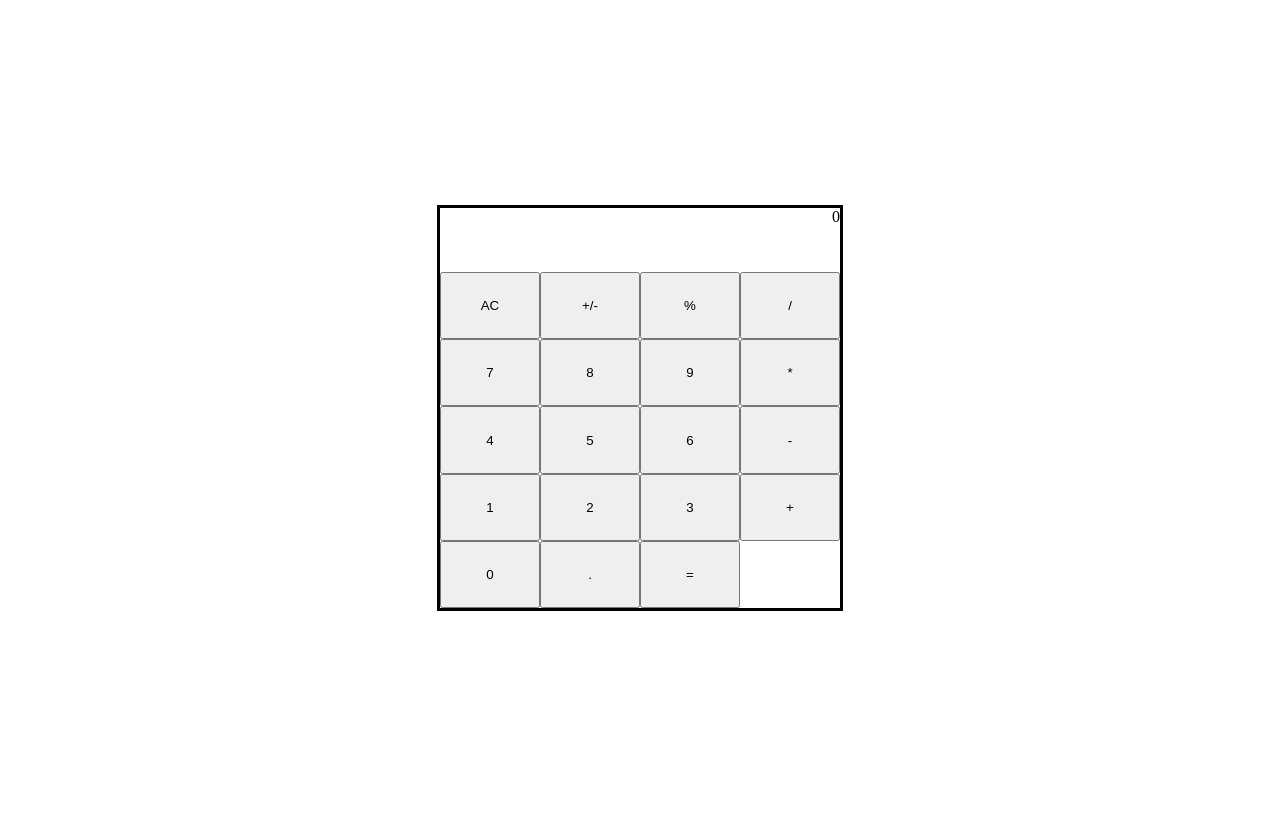
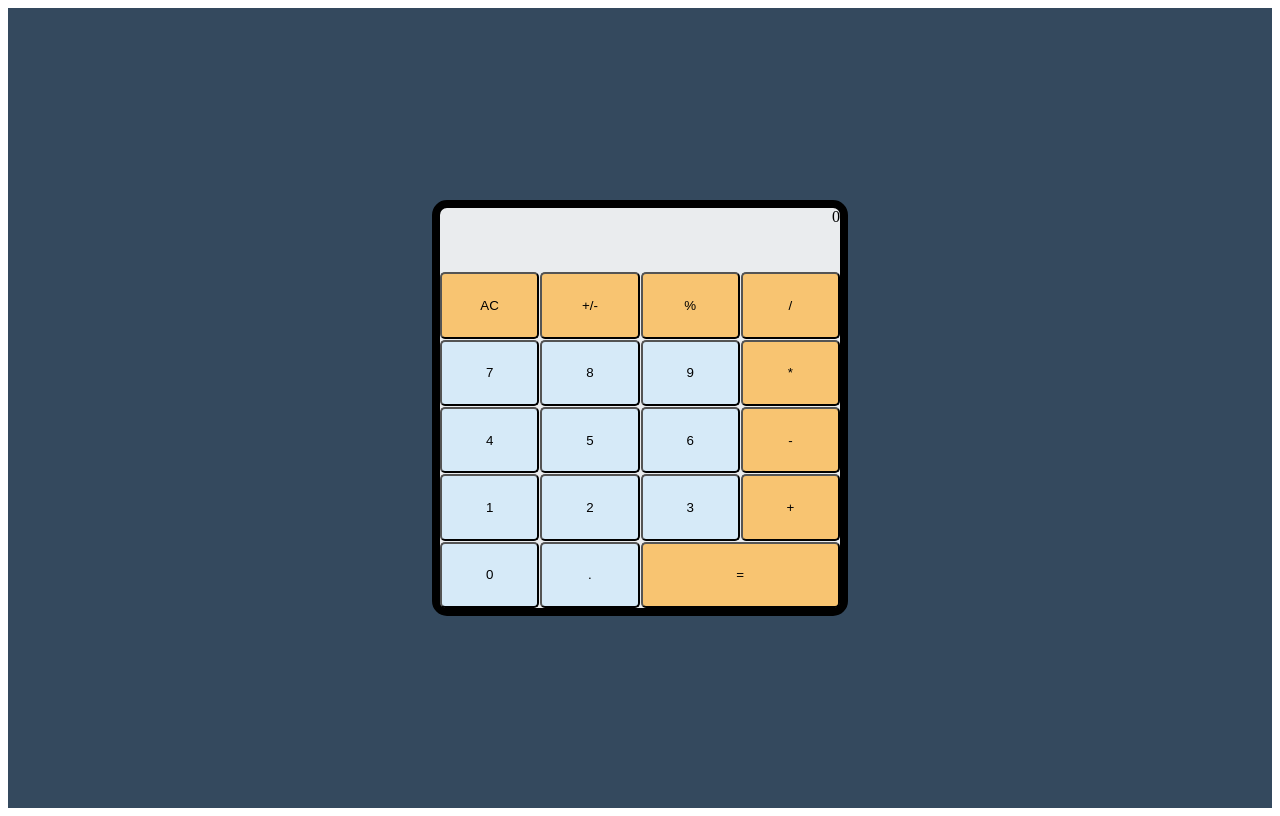
Before and after one commit to noahlazenby/calculator, a plain HTML site: page index.html in a window 1280 px wide. Drawn offline with Linux system fonts and the light colour scheme.

Commit message:
updated styling

```diff
--- a/styles.css
+++ b/styles.css
@@ -4,18 +4,29 @@
     justify-content: center;
     align-items: center;
     height: 100vh;
+    background-color: #34495E;
 }
 
 .container {
     display: grid;
     grid-template-columns: repeat(4, 1fr);
     border-style: solid;
+    border-width: 8px;
     width: 400px;
     height: 400px;
+    background-color: #EAECEE;
+    gap: 1px;
+    border-radius: 15px;
 }
 
 .number {
+    background-color: #D6EAF8;
+    border-radius: 5px;
+}
 
+.operator, #clear, #equals {
+    background-color: #F8C471;
+    border-radius: 5px;
 }
 
 #display {
@@ -23,5 +34,8 @@
     flex-direction: column;
     align-items: flex-end;
     grid-column: 1 / -1;
+}
 
+#equals {
+    grid-column: span 2;
 }
```
